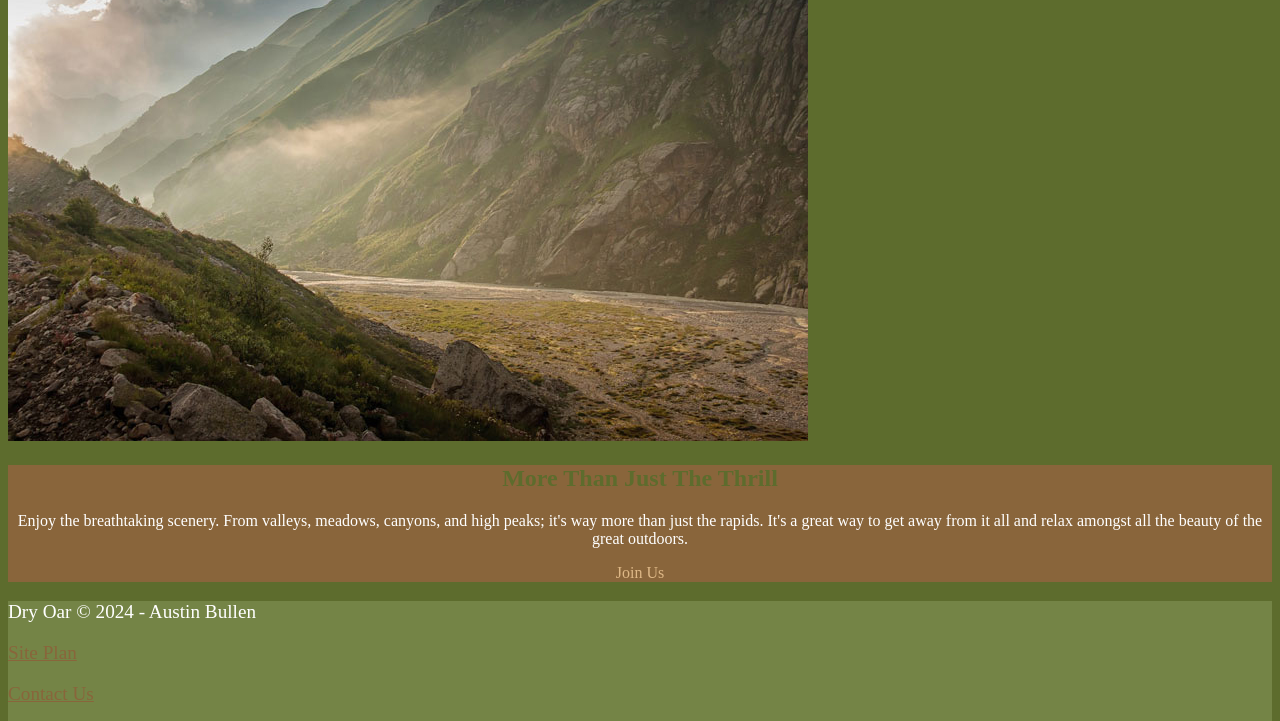
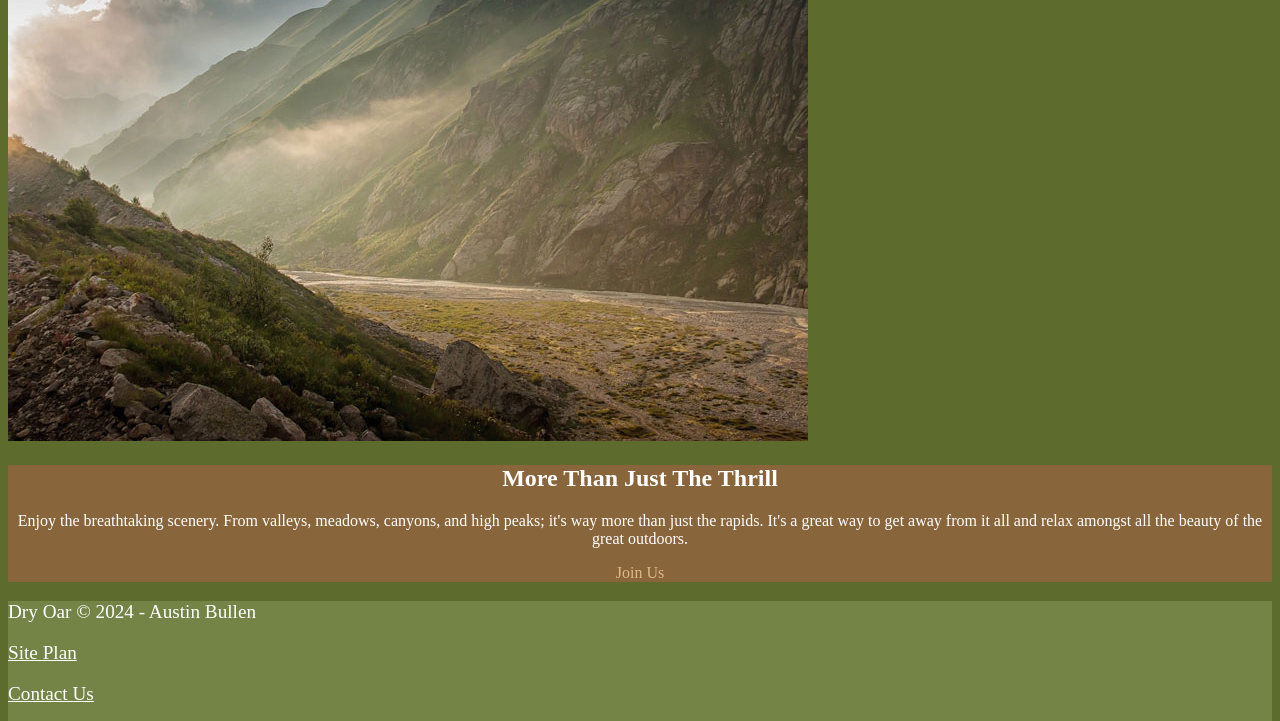
Before and after one commit to austinrbullen/wdd130, a plain HTML site: page wwr/index.html in a window 1280 px wide. Shown: the part 3611-4332 px from the top of the page. Drawn offline with Linux system fonts and the light colour scheme.

Commit message:
more color

```diff
--- a/wwr/styles/styles/wireframe-style.css
+++ b/wwr/styles/styles/wireframe-style.css
@@ -81,16 +81,16 @@ h4{
     color: #ffffff;
 }
 .msg h2{
-    color: #5d6c2d;
+    color: #ffffff;
 }
 .msg p{
     color: #ffffff;
 }
 footer a{
-    color: #89653B;
+    color: #ffffff;
 }
 footer a:hover{
-    color: #ffffff;
+    color: #89653B;
 }
 
 /* width */
```
